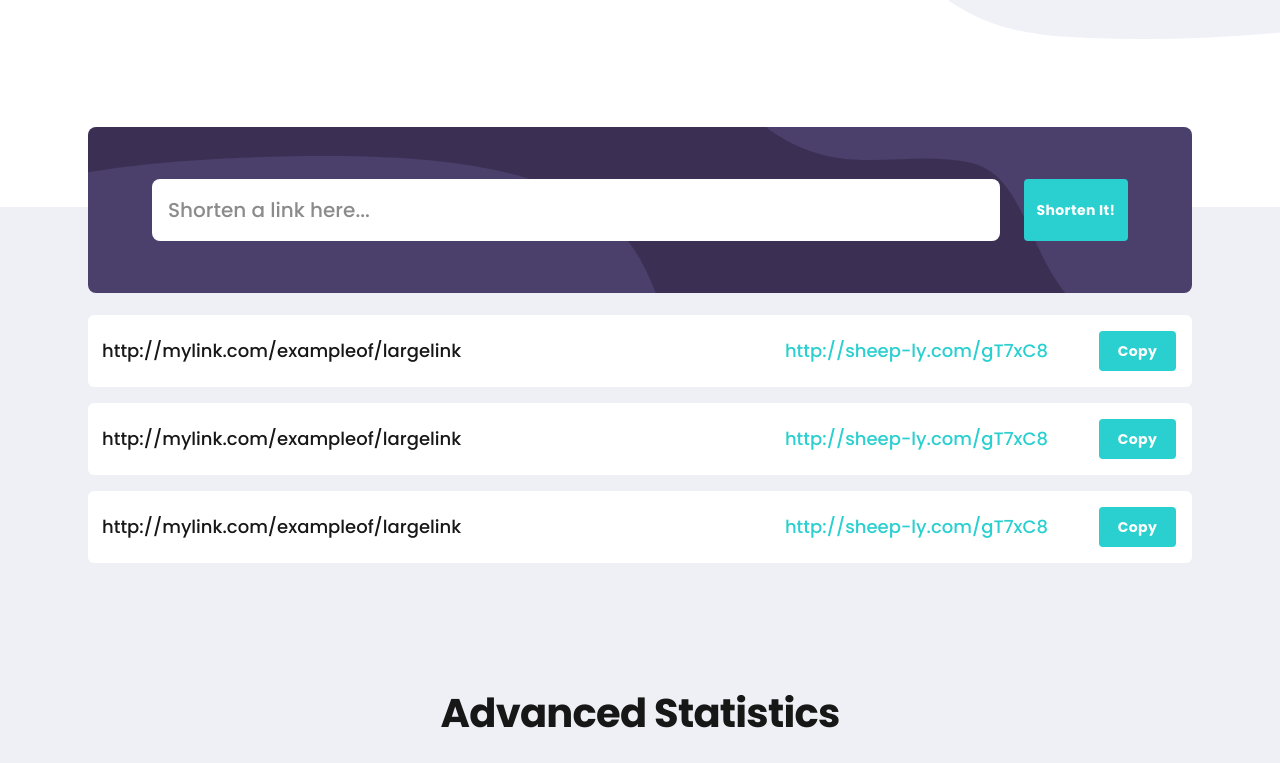
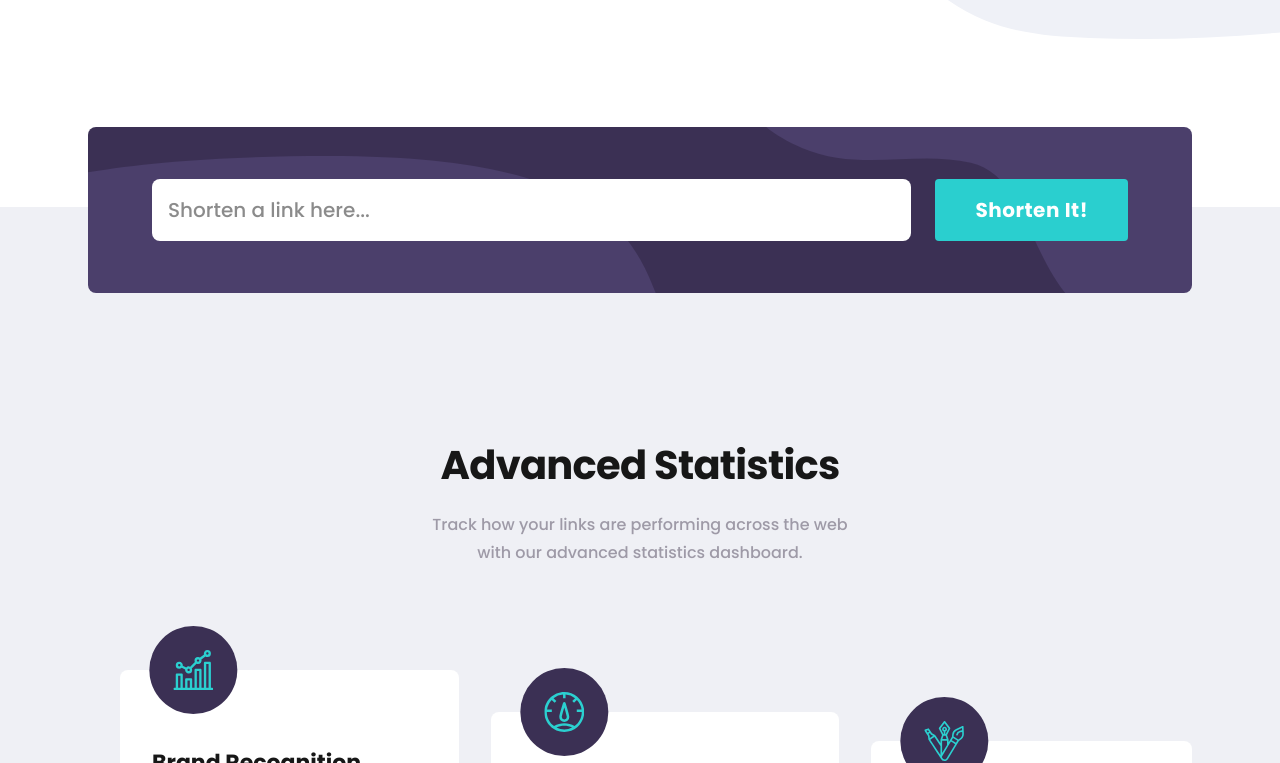
Before and after one commit to avfonseca00/sheep-ly, a Next.js app in the folder frontend/: page / in a window 1280 px wide. Shown: the part 589-1352 px from the top of the page. Built offline with nearby package versions, Linux system fonts and the light colour scheme.

Commit message:
feat(frontend): Add form submitting functionality

```diff
--- a/frontend/src/app/components/Shorten.tsx
+++ b/frontend/src/app/components/Shorten.tsx
@@ -1,21 +1,53 @@
+"use client"
+import { useState } from "react";
 import Button from "./Button"
 import LinkCard from "./LinkCard"
+import axios from "axios";
 
 export default function Shorten() {
+
+
+    const [url, setUrl] = useState('');
+    const [links, setLinks] = useState<{ link: string; shortLink: string }[]>([]);
+
+    const handleChange = (e: React.ChangeEvent<HTMLInputElement>) => {
+        setUrl(e.target.value);
+    };
+
+    const handleClick = async (e: React.MouseEvent<HTMLButtonElement>) => {
+
+        e.preventDefault();
+
+        if (!url) return;
+
+        try {
+            const response = await axios.post(`${process.env.NEXT_PUBLIC_SERVER_URI}/api/links/shorten`, {
+                originalLink: url,
+            });
+            const { shortLink } = response.data;
+
+            // Agregar el nuevo link a la lista para mostrar
+            setLinks(prev => [...prev, { link:url, shortLink }]);
+
+        } catch (error) {
+            console.error('Error al acortar:', error);
+        }
+    };
+
     return (
         <div className="flex flex-col items-center relative w-full bg-grayish-violet-light pt-25 md:pt-27">
             <div className="flex flex-col gap-4 w-full lg:max-w-5xl xl:max-w-6xl absolute top-0 -translate-y-20">
                 <form className="flex flex-col md:flex-row gap-4 md:gap-6 mx-6 bg-dark-violet bg-[url(/images/bg-shorten-mobile.svg)] md:bg-[url(/images/bg-shorten-desktop.svg)] bg-no-repeat bg-top-right p-6 xl:px-16 xl:py-13 rounded-lg">
-                    <input type="text" name="" className="bg-white xl:text-[20px] p-3 xl:p-4 rounded-sm md:rounded-lg md:flex-1" placeholder="Shorten a link here..." />
-                    <Button variant="lg">
+                    <input onChange={handleChange} type="text" name="" className="bg-white xl:text-[20px] p-3 xl:p-4 rounded-sm md:rounded-lg md:flex-1" placeholder="Shorten a link here..." />
+                    <Button size="lg" onClick={handleClick}>
                         Shorten It!
                     </Button>
                 </form>
             </div>
             <div className="flex flex-col gap-6 md:gap-4 w-full lg:max-w-5xl xl:max-w-6xl">
-                <LinkCard link="http://mylink.com/exampleof/largelink" short="http://sheep-ly.com/gT7xC8"/>
-                <LinkCard link="http://mylink.com/exampleof/largelink" short="http://sheep-ly.com/gT7xC8"/>
-                <LinkCard link="http://mylink.com/exampleof/largelink" short="http://sheep-ly.com/gT7xC8"/>
+                {links.map((linkData, index) => (
+                    <LinkCard key={index} link={linkData.link} short={linkData.shortLink} />
+                ))}
             </div>
         </div>
     )
```
